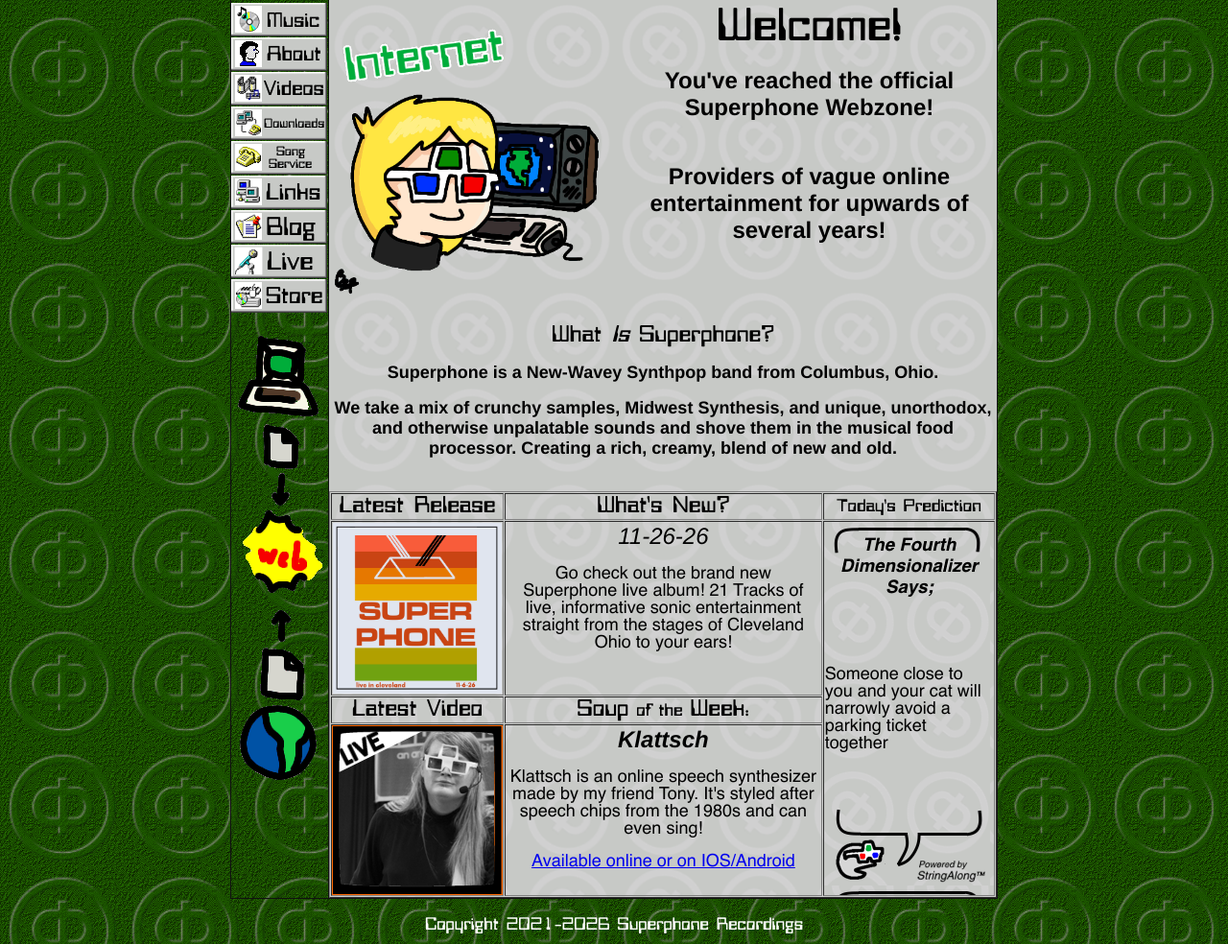
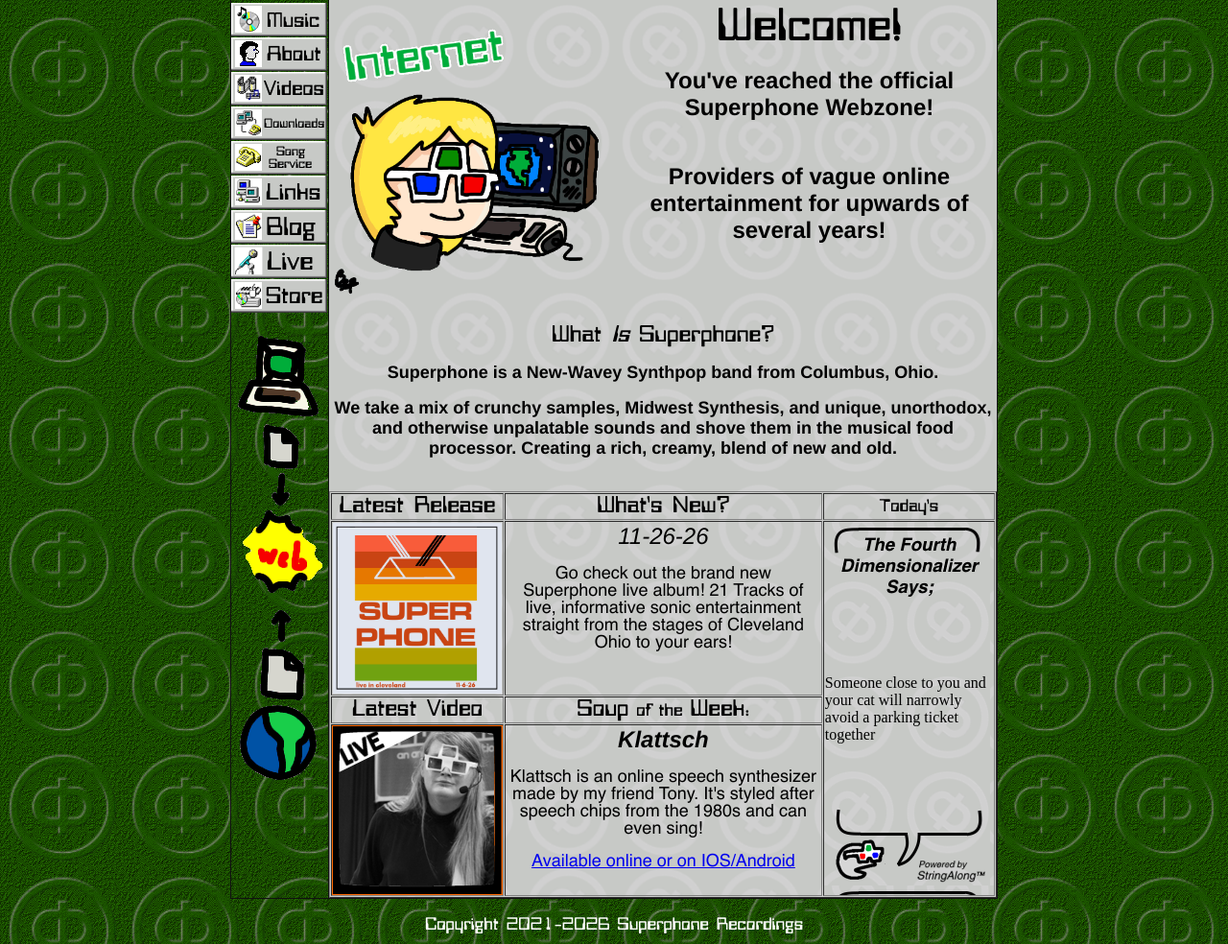
Before and after one commit to Superphone7800/superhome, a plain HTML site: page index.htm in a window 1280 px wide. Shown: the part 246-1230 px from the top of the page at 96% size. Drawn offline with Linux system fonts and the light colour scheme.

Commit message:
Update index.htm

```diff
--- a/index.htm
+++ b/index.htm
@@ -86,7 +86,7 @@
           <p align="center" dir="ltr"><font face="Bitwise" size="5">What's New?</font></td>
           <td width="26%" height="19">
           <p dir="ltr" align="center"><font face="Bitwise" size="4">Today's
-          Prediction</font></td>
+          </font></td>
         </tr>
         <tr>
           <td width="26%" height="142" valign="top">
@@ -99,7 +99,7 @@
           brand new Superphone live album! 21 Tracks of live, informative sonic
           entertainment straight from the stages of Cleveland Ohio to your ears!</font></td>
           <td width="26%" height="318" dir="ltr" rowspan="3" background="4DSays.png">
-          <p> <font size="4" face="Helvetica" id="prediction" align="center">Loading today's prediction...</font></p>
+          <p align="center> <font size="4" face="Helvetica" id="prediction">Loading today's prediction...</font></p>
         </tr>
         <tr>
           <td width="26%" height="1" dir="ltr">
```
